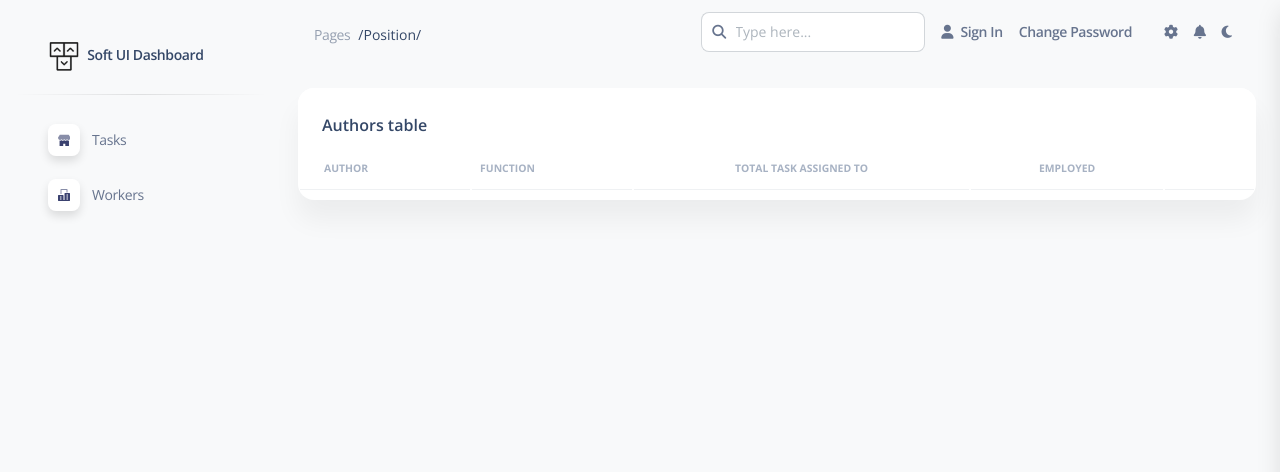
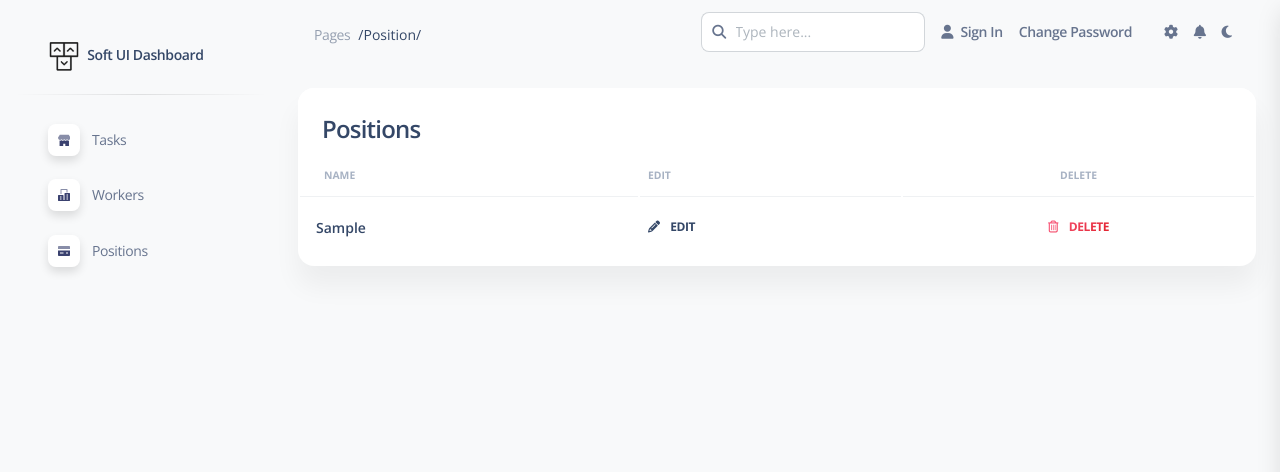
Before and after one commit to Oleksiy-Lyashenko/task-manager-click-left, a Django app: page /position/ in a window 1280 px wide. Shown: the top 472 px of the page. Run offline with Django 4.2, Linux system fonts and the light colour scheme; tables that the repository leaves empty hold one stand-in row (values such as "Sample post"); lists and menus that the app fills with data are empty; some libraries are stand-ins or nearby versions.

Commit message:
Create PositionList and position_list.html

```diff
--- a/home/views.py
+++ b/home/views.py
@@ -17,14 +17,11 @@
 
 class TaskListView(generic.ListView):
     model = Task
-    template_name = "home/task_list.html"
 
 
 class WorkerListView(generic.ListView):
     model = Worker
-    template_name = "home/worker_list.html"
 
 
 class PositionListView(generic.ListView):
     model = Position
-    template_name = "home/worker_list.html"
--- /dev/null
+++ b/templates/home/position_list.html
@@ -0,0 +1,56 @@
+{% extends 'layouts/base.html' %}
+{% load static %}
+
+{% block content %}
+<div class="container-fluid py-4">
+  <div class="row">
+    <div class="col-12">
+      <div class="card mb-4">
+        <div class="card-header pb-0">
+          <h4>Positions</h4>
+        </div>
+        <div class="card-body px-0 pt-0 pb-2">
+          <div class="table-responsive p-0">
+            <table class="table align-items-center mb-0">
+              <thead>
+                <tr>
+                  <th class="text-uppercase text-secondary text-xxs font-weight-bolder opacity-7">Name</th>
+                  <th class="text-uppercase text-secondary text-xxs font-weight-bolder opacity-7 ps-2">Edit</th>
+                  <th class="text-center text-uppercase text-secondary text-xxs font-weight-bolder opacity-7">Delete</th>
+                </tr>
+              </thead>
+              <tbody>
+                {% if position_list %}
+                  {% for p in position_list %}
+                    <tr>
+                      <td>
+                        <div class="d-flex px-2 py-1">
+                          <div class="d-flex flex-column justify-content-center">
+                            <h6 class="mb-0 text-sm">{{ p.position }}</h6>
+                          </div>
+                        </div>
+                      </td>
+                      <td>
+                          <a class="btn btn-link text-dark px-0 mb-0" href="javascript:;">
+                            <i class="fas fa-pencil-alt text-dark me-2" aria-hidden="true"></i>
+                            Edit
+                          </a>
+                      </td>
+                      <td class="align-middle text-center text-sm">
+                        <a class="btn btn-link text-danger text-gradient px-0 mb-0" href="javascript:;">
+                          <i class="far fa-trash-alt me-2" aria-hidden="true"></i>
+                          Delete
+                        </a>
+                      </td>
+                    </tr>
+                  {% endfor %}
+                {% endif %}
+              </tbody>
+            </table>
+          </div>
+        </div>
+      </div>
+    </div>
+  </div>
+</div>
+{% endblock content %}
--- a/templates/includes/sidebar.html
+++ b/templates/includes/sidebar.html
@@ -100,26 +100,27 @@
             <span class="nav-link-text ms-1">Workers</span>
           </a>
         </li>
-{#        <li class="nav-item">#}
+        <li class="nav-item">
 {#          <a class="nav-link {% if 'billing' in segment %} active {% endif %} " href="{% url 'billing' %}">#}
-{#            <div class="icon icon-shape icon-sm shadow border-radius-md bg-white text-center me-2 d-flex align-items-center justify-content-center">#}
-{#              <svg width="12px" height="12px" viewBox="0 0 43 36" version="1.1" xmlns="http://www.w3.org/2000/svg" xmlns:xlink="http://www.w3.org/1999/xlink">#}
-{#                <title>credit-card</title>#}
-{#                <g stroke="none" stroke-width="1" fill="none" fill-rule="evenodd">#}
-{#                  <g transform="translate(-2169.000000, -745.000000)" fill="#FFFFFF" fill-rule="nonzero">#}
-{#                    <g transform="translate(1716.000000, 291.000000)">#}
-{#                      <g transform="translate(453.000000, 454.000000)">#}
-{#                        <path class="color-background opacity-6" d="M43,10.7482083 L43,3.58333333 C43,1.60354167 41.3964583,0 39.4166667,0 L3.58333333,0 C1.60354167,0 0,1.60354167 0,3.58333333 L0,10.7482083 L43,10.7482083 Z"></path>#}
-{#                        <path class="color-background" d="M0,16.125 L0,32.25 C0,34.2297917 1.60354167,35.8333333 3.58333333,35.8333333 L39.4166667,35.8333333 C41.3964583,35.8333333 43,34.2297917 43,32.25 L43,16.125 L0,16.125 Z M19.7083333,26.875 L7.16666667,26.875 L7.16666667,23.2916667 L19.7083333,23.2916667 L19.7083333,26.875 Z M35.8333333,26.875 L28.6666667,26.875 L28.6666667,23.2916667 L35.8333333,23.2916667 L35.8333333,26.875 Z"></path>#}
-{#                      </g>#}
-{#                    </g>#}
-{#                  </g>#}
-{#                </g>#}
-{#              </svg>#}
-{#            </div>#}
-{#            <span class="nav-link-text ms-1">Billing</span>#}
-{#          </a>#}
-{#        </li>#}
+          <a class="nav-link" href="{% url "home:position-list" %}">
+            <div class="icon icon-shape icon-sm shadow border-radius-md bg-white text-center me-2 d-flex align-items-center justify-content-center">
+              <svg width="12px" height="12px" viewBox="0 0 43 36" version="1.1" xmlns="http://www.w3.org/2000/svg" xmlns:xlink="http://www.w3.org/1999/xlink">
+                <title>credit-card</title>
+                <g stroke="none" stroke-width="1" fill="none" fill-rule="evenodd">
+                  <g transform="translate(-2169.000000, -745.000000)" fill="#FFFFFF" fill-rule="nonzero">
+                    <g transform="translate(1716.000000, 291.000000)">
+                      <g transform="translate(453.000000, 454.000000)">
+                        <path class="color-background opacity-6" d="M43,10.7482083 L43,3.58333333 C43,1.60354167 41.3964583,0 39.4166667,0 L3.58333333,0 C1.60354167,0 0,1.60354167 0,3.58333333 L0,10.7482083 L43,10.7482083 Z"></path>
+                        <path class="color-background" d="M0,16.125 L0,32.25 C0,34.2297917 1.60354167,35.8333333 3.58333333,35.8333333 L39.4166667,35.8333333 C41.3964583,35.8333333 43,34.2297917 43,32.25 L43,16.125 L0,16.125 Z M19.7083333,26.875 L7.16666667,26.875 L7.16666667,23.2916667 L19.7083333,23.2916667 L19.7083333,26.875 Z M35.8333333,26.875 L28.6666667,26.875 L28.6666667,23.2916667 L35.8333333,23.2916667 L35.8333333,26.875 Z"></path>
+                      </g>
+                    </g>
+                  </g>
+                </g>
+              </svg>
+            </div>
+            <span class="nav-link-text ms-1">Positions</span>
+          </a>
+        </li>
 {#        <li class="nav-item">#}
 {#          <a class="nav-link {% if 'vr' in segment %} active {% endif %} " href="{% url 'vr' %}">#}
 {#            <div class="icon icon-shape icon-sm shadow border-radius-md bg-white text-center me-2 d-flex align-items-center justify-content-center">#}
```
